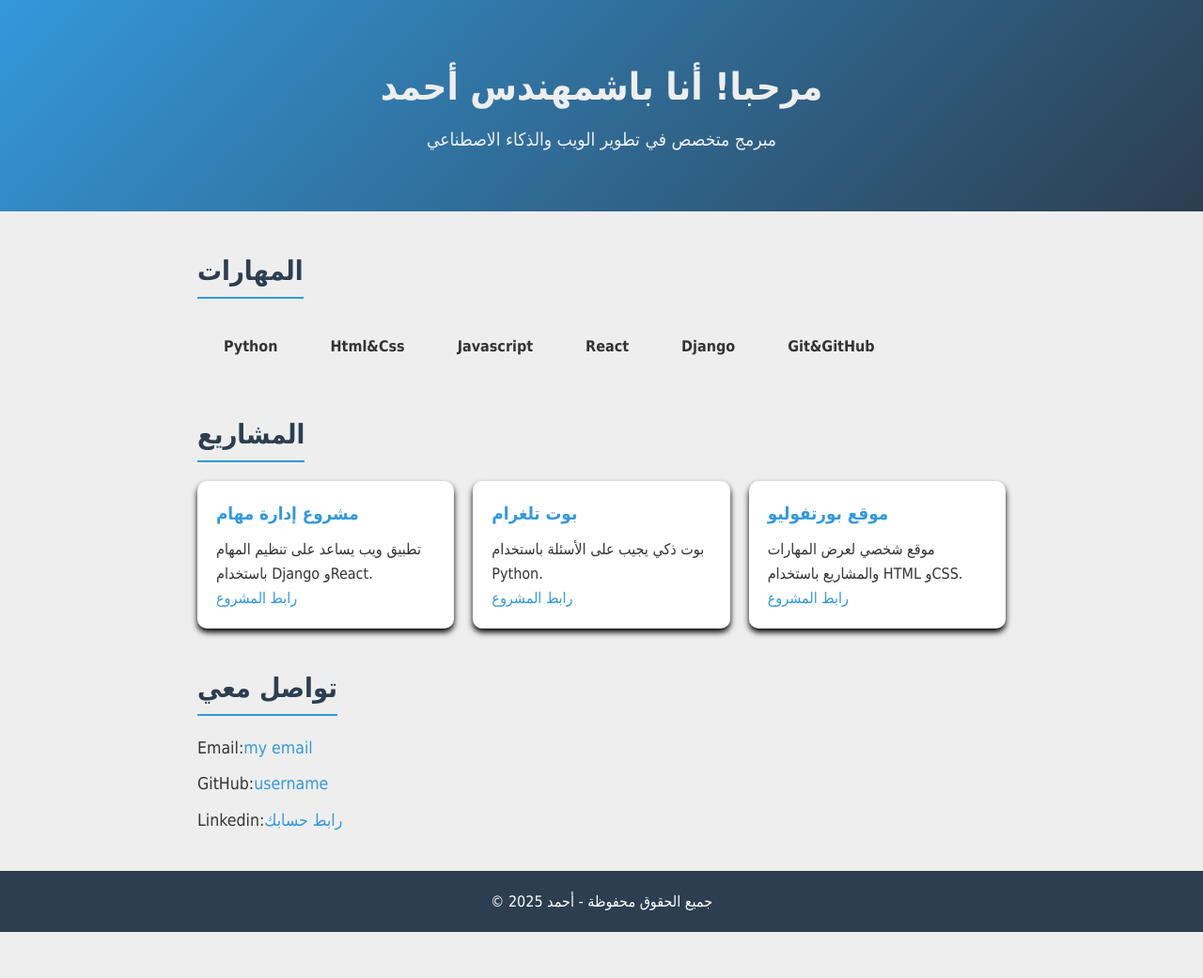
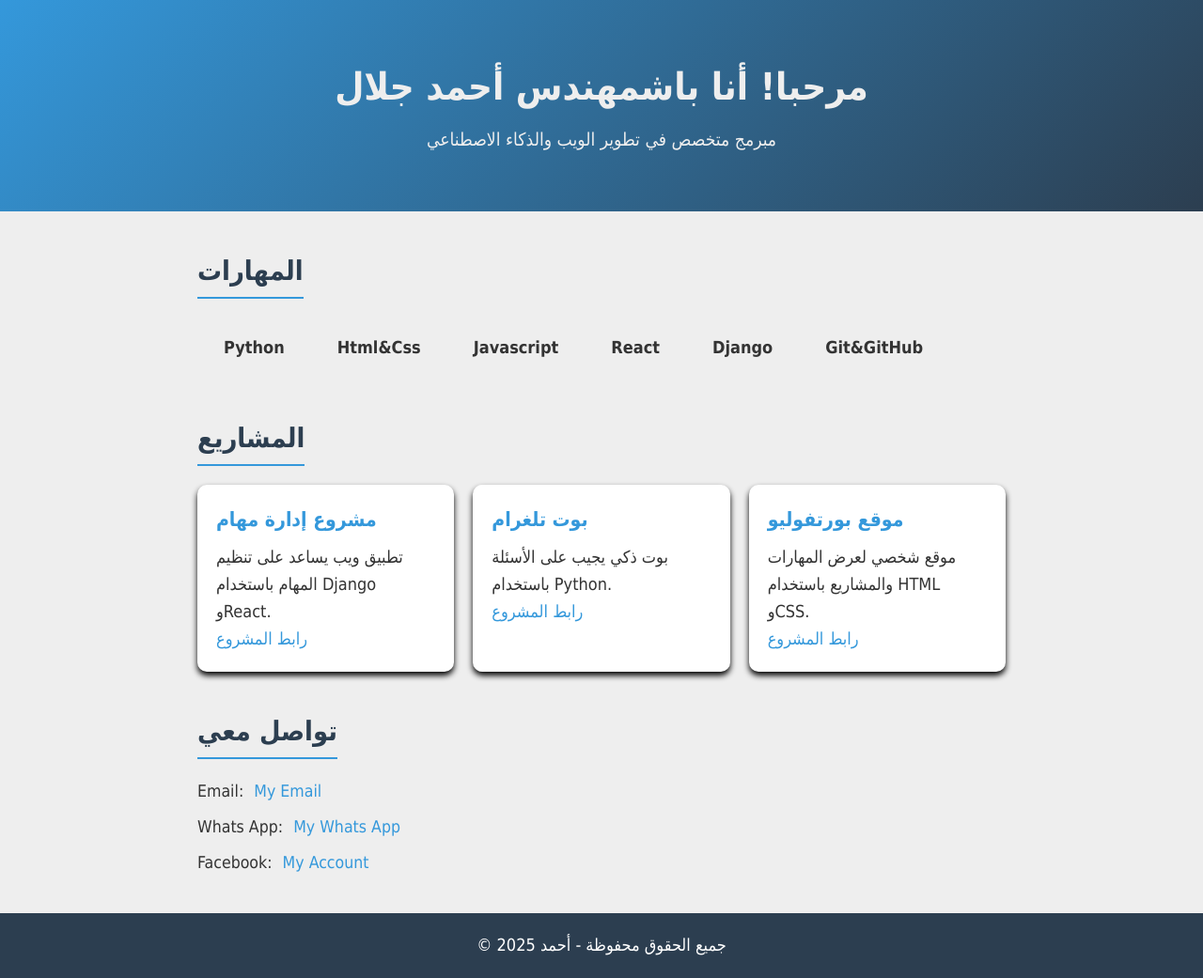
Before and after one commit to medoyousifgalal-stack/my-website, a plain HTML site: page index.html in a window 1280 px wide. Shown: the whole page at 94% size. Before the commit the page ends 992 px from the top, so only its background shows below. Drawn offline with Linux system fonts and the light colour scheme; files that its build step writes are made by us from their sources.

Commit message:
Add files via upload

```diff
--- a/index.html
+++ b/index.html
@@ -7,29 +7,52 @@
     <title>my-protofoleo</title>
 </head>
 <style>
+    /* الموبايل */
+@media (max-width: 767px) {
+  body {
+    background: lightblue;
+    font-size: 14px;
+  }
+}
+
+/* التابلت */
+@media (min-width: 768px) and (max-width: 1024px) {
+  body {
+    background: lightgreen;
+    font-size: 16px;
+  }
+}
+
+/* اللاب توب والديسكتوب */
+@media (min-width: 1025px) {
+  body {
+    background: lightcoral;
+    font-size: 18px;
+  }
+}
 *{
+    padding: 0;
     margin: 0;
-    padding: 0;
     box-sizing: border-box;
 }
 body{
     background-color: #eee;
     color: #333;
-    font-family: "tahoma",sans-serif;
-    line-height: 1.6;
+    font-family: tahoma, sans-serif;
+    line-height: 1.6
+}
+header{
+    text-align: center;
+    background: linear-gradient(135deg, #3498db, #2c3e50) ;
+    color: #eee;
+    padding: 60px 20px;
 }
 header h1{
-   font-size: 2.5rem;
-   margin-bottom: 10px;
+    font-size: 2.5rem ;
+    margin-bottom:10px ;
 }
 header p{
     font-size: 1.2rem;
-}
-header{
-    background: linear-gradient(135deg, #3498db, #2c3e50);
-    padding: 60px 20px;
-    text-align: center;
-    color: #eee;
 }
 .skills ul{
     list-style: none;
@@ -40,12 +63,12 @@ header{
     padding: 10px 20px;
     margin: 8px;
     border-radius: 20px;
+    transition: 0.3s;
     font-weight: bold;
-    transition: 0.3s;
 }
 .skills li:hover{
-    color: #fff;
-    background-color: #3489bd;
+    color: #eee;
+    background: #3498db;
 }
 section{
     max-width: 900px;
@@ -55,10 +78,10 @@ section{
 section h2{
     display: inline-block;
     padding-bottom: 5px;
-    border-bottom: 2px solid #3498db;
+    border-bottom: 2px solid #3498db ;
     margin-bottom: 20px;
+    font-size: 1.8rem;
     color: #2c3e50;
-    font-size: 1.8rem;
 }
 .projects{
       grid-template-columns: repeat(auto-fit, minmax(250px, 1fr));
@@ -69,15 +92,15 @@ section h2{
     background: #fff;
     border-radius: 10px;
     padding: 20px;
-    transition: transform 0.3s;
-    box-shadow: 0 4px 6px rgba(0,0,0,1);
+    transition: transform 0,3s;
+    box-shadow: 0 4px 6px rgba(0, 0, 0, 1);
 }
 .project:hover{
     transform: translateY(-5px);
 }
 .project h3{
-    margin-bottom: 10px;
     color: #3498db;
+    margin-bottom:10px ;
 }
 .project a{
     text-decoration: none;
@@ -93,21 +116,22 @@ section h2{
 .contact a{
     text-decoration: none;
     color: #3498db;
+    padding: 6px;
 }
 .contact a:hover{
     text-decoration: underline;
 }
 footer{
-    background: #2c3e50;
+    color: #fff;
+    background-color: #2c3e50;
+    padding: 20px;
+    margin-top:40px ;
     text-align: center;
-    padding: 20px;
-    margin-top: 40px;
-    color: #fff;
 }
 </style>
 <body>
     <header>
-            <h1>مرحبا! أنا باشمهندس أحمد</h1>
+        <h1>مرحبا! أنا باشمهندس أحمد جلال</h1>
         <p>مبرمج متخصص في تطوير الويب والذكاء الاصطناعي</p>
     </header>
     <section class="skills">
@@ -141,11 +165,13 @@ footer{
             </div>
         </div>
     </section>
-        <section class="contact">
+    <section>
         <h2>تواصل معي</h2>
-            <p>Email:<a href="https:/google.com/medo.yousifgalal@gmail.com">my email</a></p>
-            <p>GitHub:<a href="https:/GitHub.com">username</a></p>
-            <p>Linkedin:<a href="https:/linkedin.com">رابط حسابك</a></p>
+        <div class="contact">
+            <p>Email: <a href="medo.yousifgalal@gmail.com" target="_blank">My Email</a></p>
+            <p>Whats App: <a href="https://wa.me/201014101244" target="_blank"">My Whats App</a></p>
+            <p>Facebook: <a href="https://www.facebook.com/Ahmed Galal " target="_blank">My Account</a></p>
+        </div>
     </section>
     <footer>
         <p>© 2025 جميع الحقوق محفوظة - أحمد</p>
--- a/style.css
+++ b/style.css
@@ -1,26 +1,49 @@
+/* الموبايل */
+@media (max-width: 767px) {
+  body {
+    background: lightblue;
+    font-size: 14px;
+  }
+}
+
+/* التابلت */
+@media (min-width: 768px) and (max-width: 1024px) {
+  body {
+    background: lightgreen;
+    font-size: 16px;
+  }
+}
+
+/* اللاب توب والديسكتوب */
+@media (min-width: 1025px) {
+  body {
+    background: lightcoral;
+    font-size: 18px;
+  }
+}
 *{
+    padding: 0;
     margin: 0;
-    padding: 0;
     box-sizing: border-box;
 }
 body{
     background-color: #eee;
     color: #333;
-    font-family: "tahoma",sans-serif;
-    line-height: 1.6;
+    font-family: tahoma, sans-serif;
+    line-height: 1.6
+}
+header{
+    text-align: center;
+    background: linear-gradient(135deg, #3498db, #2c3e50) ;
+    color: #eee;
+    padding: 60px 20px;
 }
 header h1{
-   font-size: 2.5rem;
-   margin-bottom: 10px;
+    font-size: 2.5rem ;
+    margin-bottom:10px ;
 }
 header p{
     font-size: 1.2rem;
-}
-header{
-    background: linear-gradient(135deg, #3498db, #2c3e50);
-    padding: 60px 20px;
-    text-align: center;
-    color: #eee;
 }
 .skills ul{
     list-style: none;
@@ -31,12 +54,12 @@ header{
     padding: 10px 20px;
     margin: 8px;
     border-radius: 20px;
+    transition: 0.3s;
     font-weight: bold;
-    transition: 0.3s;
 }
 .skills li:hover{
-    color: #fff;
-    background-color: #3489bd;
+    color: #eee;
+    background: #3498db;
 }
 section{
     max-width: 900px;
@@ -46,10 +69,10 @@ section{
 section h2{
     display: inline-block;
     padding-bottom: 5px;
-    border-bottom: 2px solid #3498db;
+    border-bottom: 2px solid #3498db ;
     margin-bottom: 20px;
+    font-size: 1.8rem;
     color: #2c3e50;
-    font-size: 1.8rem;
 }
 .projects{
       grid-template-columns: repeat(auto-fit, minmax(250px, 1fr));
@@ -60,15 +83,15 @@ section h2{
     background: #fff;
     border-radius: 10px;
     padding: 20px;
-    transition: transform 0.3s;
-    box-shadow: 0 4px 6px rgba(0,0,0,1);
+    transition: transform 0,3s;
+    box-shadow: 0 4px 6px rgba(0, 0, 0, 1);
 }
 .project:hover{
     transform: translateY(-5px);
 }
 .project h3{
-    margin-bottom: 10px;
     color: #3498db;
+    margin-bottom:10px ;
 }
 .project a{
     text-decoration: none;
@@ -84,14 +107,15 @@ section h2{
 .contact a{
     text-decoration: none;
     color: #3498db;
+    padding: 6px;
 }
 .contact a:hover{
     text-decoration: underline;
 }
 footer{
-    background: #2c3e50;
+    color: #fff;
+    background-color: #2c3e50;
+    padding: 20px;
+    margin-top:40px ;
     text-align: center;
-    padding: 20px;
-    margin-top: 40px;
-    color: #fff;
 }
```
Lines whose indentation alone changed are shown as unchanged.
